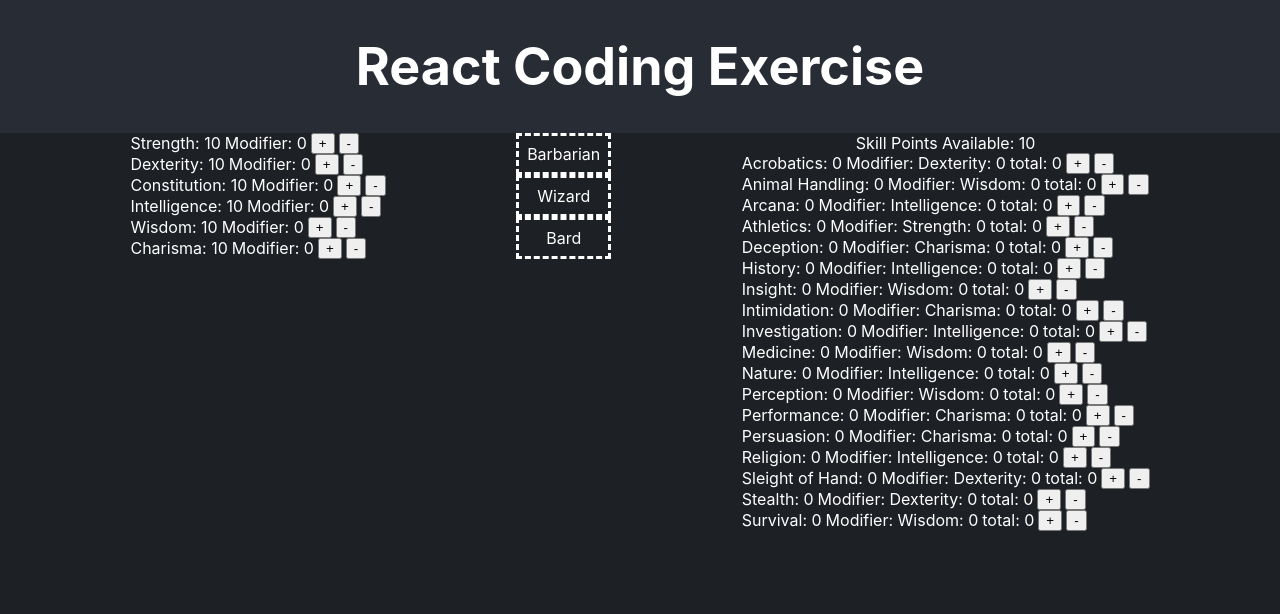
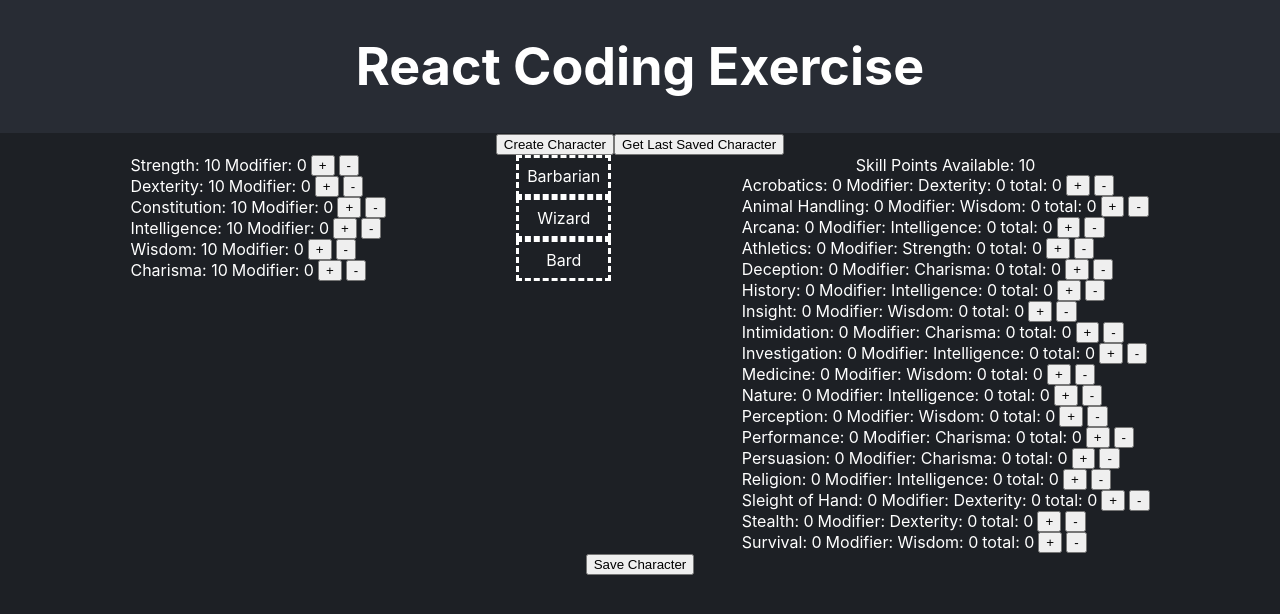
Before and after one commit to pwang1997/recruiting-webapp-character, a React (Create React App) app: page / in a window 1280 px wide. Shown: the top 614 px of the page. Built offline with nearby package versions, Linux system fonts and the light colour scheme.

Commit message:
add apis to get and post character

```diff
--- /dev/null
+++ b/src/apis.ts
@@ -0,0 +1,5 @@
+export const getUrl =
+  "https://recruiting.verylongdomaintotestwith.ca/api/{pwang1997}/character";
+
+export const postUrl =
+  "https://recruiting.verylongdomaintotestwith.ca/api/{pwang1997}/character";
--- /dev/null
+++ b/src/components/create-character-panel.tsx
@@ -0,0 +1,52 @@
+import { useCallback, useState } from "react";
+import { Attributes } from "../types";
+import { DEFAULT_CHARACTER } from "../characterConsts";
+import AttributePanel from "./attribute-panel";
+import ClassPanel from "./class-panel";
+import SkillPanel from "./skill-panel";
+import { postUrl } from "../apis";
+
+export default function CreateCharacterPanel({
+  characterTemplate,
+}: {
+  characterTemplate?: Attributes;
+}) {
+  const [character, setCharacter] = useState<Attributes>(
+    characterTemplate ?? DEFAULT_CHARACTER
+  );
+
+  const saveCharacter = useCallback(() => {
+    fetch(postUrl, {
+      method: "POST",
+      headers: {
+        "Content-Type": "application/json",
+      },
+      body: JSON.stringify(character),
+    })
+      .then(() => {
+        alert("Character Saved!");
+      })
+      .catch((err) => {
+        console.error(err);
+      });
+  }, [character]);
+
+  return (
+    <div>
+      <div style={{ display: "flex", justifyContent: "space-evenly" }}>
+        <div>
+          <AttributePanel character={character} setCharacter={setCharacter} />
+        </div>
+
+        <div>
+          <ClassPanel character={character} />
+        </div>
+
+        <div>
+          <SkillPanel character={character} />
+        </div>
+      </div>
+      <button onClick={() => saveCharacter()}>Save Character</button>
+    </div>
+  );
+}
--- a/src/components/main-frame.tsx
+++ b/src/components/main-frame.tsx
@@ -1,25 +1,44 @@
-import { useState } from "react";
+import { useCallback, useState } from "react";
+import CreateCharacterPanel from "./create-character-panel";
 import { Attributes } from "../types";
-import { DEFAULT_CHARACTER } from "../characterConsts";
-import AttributePanel from "./attribute-panel";
-import ClassPanel from "./class-panel";
-import SkillPanel from "./skill-panel";
+import { getUrl } from "../apis";
 
 export default function MainFrame() {
-  const [character, setCharacter] = useState<Attributes>(DEFAULT_CHARACTER);
+  const [panels, setPanels] = useState<JSX.Element[]>([
+    <CreateCharacterPanel />,
+  ]);
+
+  const addPanel = useCallback((characterTemplate?: Attributes) => {
+    setPanels((prev) => {
+      return [
+        ...prev,
+        <CreateCharacterPanel characterTemplate={characterTemplate} />,
+      ];
+    });
+  }, []);
+
+  const getCharacter = useCallback(() => {
+    fetch(getUrl)
+      .then(async (res) => {
+        const data = await res.json();
+
+        const body = data.body;
+        addPanel(body);
+        alert("Character Retrieved!");
+      })
+      .catch((err) => {
+        console.error(err);
+      });
+  }, [addPanel]);
 
   return (
-    <div style={{ display: "flex", justifyContent: "space-evenly" }}>
+    <div>
+      <button onClick={() => addPanel()}>Create Character</button>
+      <button onClick={() => getCharacter()}>Get Last Saved Character</button>
       <div>
-        <AttributePanel character={character} setCharacter={setCharacter} />
-      </div>
-
-      <div>
-        <ClassPanel character={character} />
-      </div>
-
-      <div>
-        <SkillPanel character={character} />
+        {panels.map((panel, key) => {
+          return <div key={key}>{panel}</div>;
+        })}
       </div>
     </div>
   );
```
